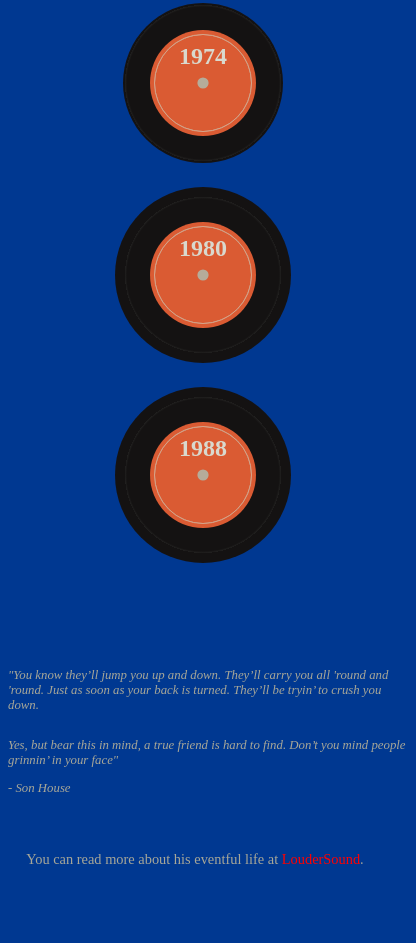
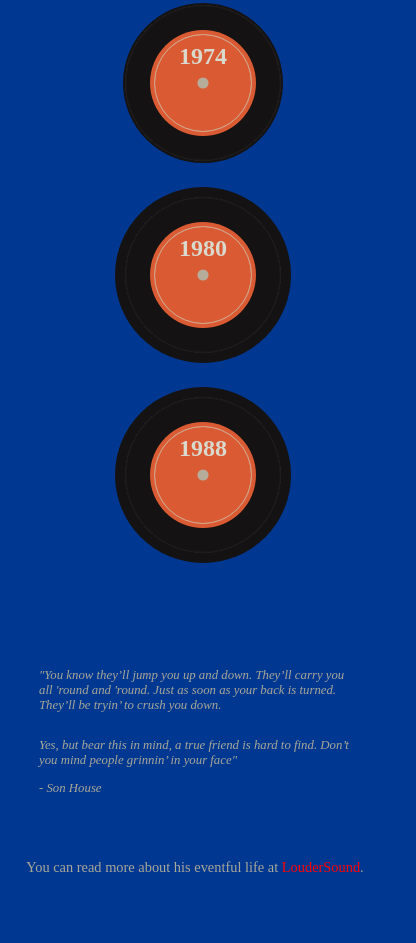
Before and after one commit to DavidB09/FreeCodeCamp, a plain HTML site: page html_css/tribute_page/index.HTML in a window 390 px wide. Shown: the part 2773-3716 px from the top of the page, 416 px wide, since content can reach past the window. Drawn offline with Linux system fonts and the light colour scheme.

Commit message:
Changed blockquote width in tribute page

```diff
--- a/html_css/tribute_page/style.css
+++ b/html_css/tribute_page/style.css
@@ -307,6 +307,11 @@ footer a:visited {
         overflow-x: hidden;
     }
 
+    blockquote {
+        width: 80%;
+        margin: 0 0 5rem 0;
+    }
+
     .circle {
         padding-bottom: 5rem;
     }
```
